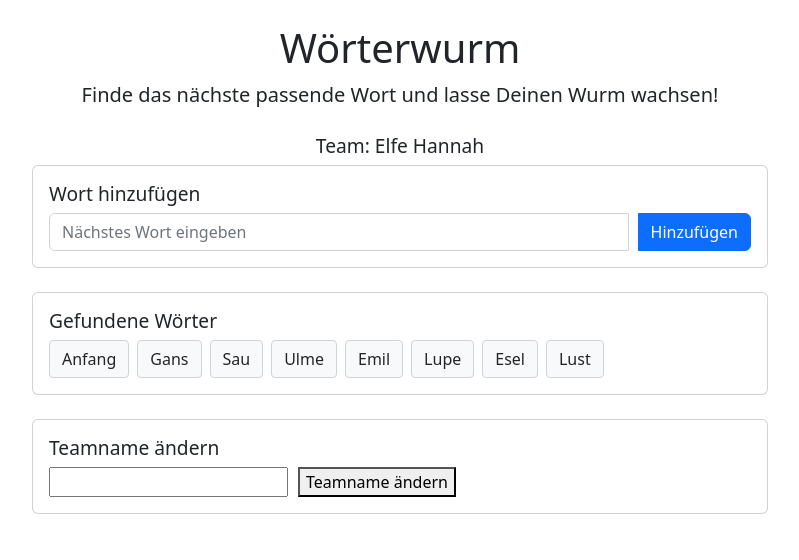
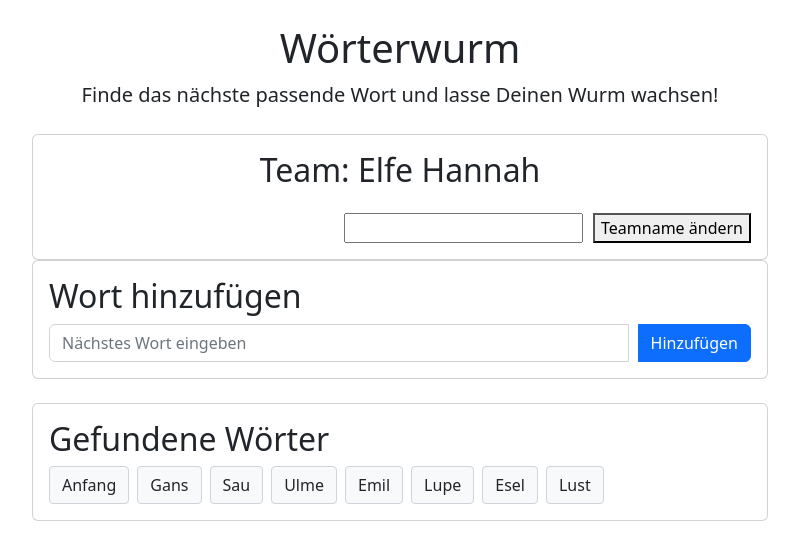
Before and after one commit to pstackebrandt/wordsworm, a website: page public/index.html in a window 1280 px wide. Shown: the whole page, without its empty margins (240-1039 px from the left). Drawn offline with nearby package versions, Linux system fonts and the light colour scheme.

Commit message:
game page: polish ui of team display and team change, clean up code

```diff
--- a/public/index.html
+++ b/public/index.html
@@ -29,8 +29,20 @@
                     <p id="slogan" class="lead">Finde das nächste passende Wort und lasse Deinen Wurm wachsen!</p>
                 </div>
 
-                <div>
-                    <h3 id="currentTeamNameDisplay" class="text-center"></h3>
+                <div id="teamDisplayAndTeamChangeArea" class="card">
+                    <div class="card-body">
+                        <div class="d-flex justify-content-center">
+                            <div>
+                                <h2 id="teamNameDisplay" class="card-title mb-4" ></h2>
+                            </div>
+                        </div>
+                        <!-- Team name change area -->
+                        <div class="d-flex justify-content-end">
+                            <div id="teamChangeArea">
+                                <!-- Option to change team name will be inserted here -->
+                            </div>
+                        </div>
+                    </div>
                 </div>
 
                 <!-- Area where the game is rendered -->
@@ -58,15 +70,7 @@
                         </div>
                     </div>
 
-                    <!-- Team name change area -->
-                    <div class="card">
-                        <div class="card-body">
-                            <h2 class="card-title">Teamname ändern</h2>
-                            <div id="teamChangeArea">
-                                <!-- Option to change team name will be inserted here -->
-                            </div>
-                        </div>
-                    </div>
+
             </main>
         </div>
     </div>
--- a/public/style.css
+++ b/public/style.css
@@ -13,9 +13,7 @@
     border-radius: 4px;
 }
 
-#currentTeamNameDisplay, .card-title {
-    font-size: 1.2em; /* Ändere diesen Wert, um die Größe anzupassen */
-}
+
 
 .input-button-container {
     display: flex;
--- a/public/wordsworm.js
+++ b/public/wordsworm.js
@@ -4,7 +4,7 @@
 
 document.addEventListener("DOMContentLoaded", (event) => {
     // References to HTML elements
-    const currentTeamNameDisplay = document.querySelector("#currentTeamNameDisplay");
+    const teamNameDisplay = document.querySelector("#teamNameDisplay");
     const gameArea = document.querySelector("#gameArea");
     const teamChangeArea = document.querySelector("#teamChangeArea");
 
@@ -12,7 +12,7 @@ document.addEventListener("DOMContentLoaded", (event) => {
     let game = new WordswormGame();
 
     // Initialisiere das Spiel
-    initializeGame(game, currentTeamNameDisplay, gameArea, teamChangeArea);
+    initializeGame(game, teamNameDisplay, gameArea, teamChangeArea);
 });
 
 // Definiere Spielklasse
@@ -80,10 +80,10 @@ class WordswormGame {
 }
 
 // Initialisiert das Spiel und erstellt die Spieloberfläche
-const initializeGame = (game, currentTeamNameDisplay, gameArea, teamChangeArea) => {
+const initializeGame = (game, teamNameDisplay, gameArea, teamChangeArea) => {
     // Anzeigen des aktuellen Teamnamens und Option zur Änderung
-    displayCurrentTeamName(game, currentTeamNameDisplay);
-    displayTeamNameChangeOption(game, teamChangeArea, currentTeamNameDisplay);
+    displayCurrentTeamName(game, teamNameDisplay);
+    displayTeamNameChangeOption(game, teamChangeArea, teamNameDisplay);
 
     let emptyInputs = 0;  // Zähler für leere Eingaben
 
@@ -130,12 +130,12 @@ const initializeGame = (game, currentTeamNameDisplay, gameArea, teamChangeArea)
     updateGameArea(game, gameArea);
 }
 
-function displayCurrentTeamName(game, currentTeamNameDisplay) {
+function displayCurrentTeamName(game, teamNameDisplay) {
     // Update the displayed team name
-    currentTeamNameDisplay.textContent = `Team: ${game.teamName}`;
+    teamNameDisplay.textContent = `Team: ${game.teamName}`;
 }
 
-function displayTeamNameChangeOption(game, teamChangeArea, currentTeamNameDisplay) {
+function displayTeamNameChangeOption(game, teamChangeArea, teamNameDisplay) {
     // Clear the previous content
     teamChangeArea.innerHTML = '';
 
@@ -149,7 +149,7 @@ function displayTeamNameChangeOption(game, teamChangeArea, currentTeamNameDispla
         if (newTeamName !== '') {
             game.changeTeamName(newTeamName);
             // Update the displayed team name
-            displayCurrentTeamName(game, currentTeamNameDisplay);
+            displayCurrentTeamName(game, teamNameDisplay);
         }
     };
 
```
